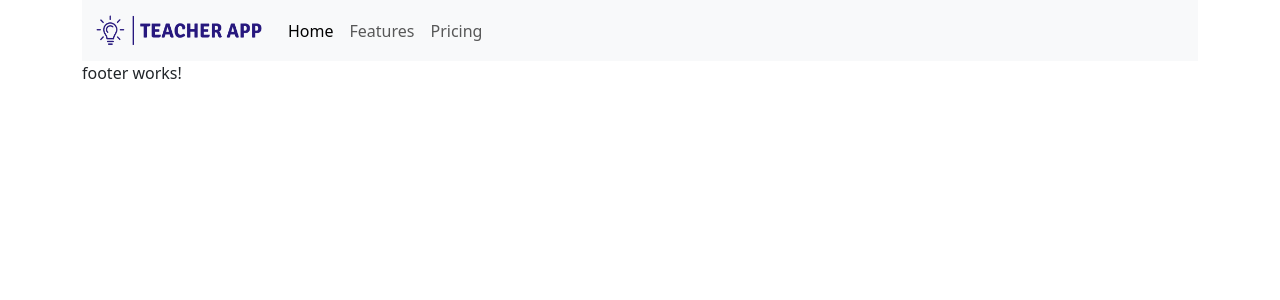
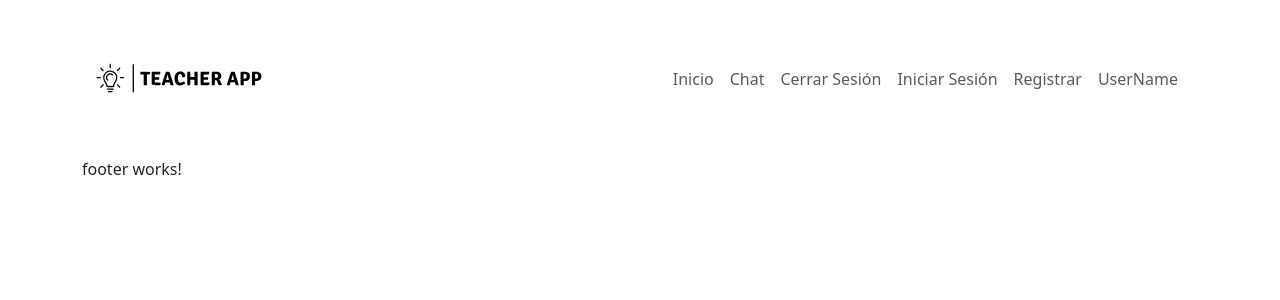
Before and after one commit to TFM-unir/TeacherApp-frontend, an Angular app: page / in a window 1280 px wide. Shown: the top 300 px of the page. Built offline with nearby package versions, Linux system fonts and the light colour scheme.

Commit message:
más navbar

```diff
--- a/src/app/shared/components/nav-bar/nav-bar.component.css
+++ b/src/app/shared/components/nav-bar/nav-bar.component.css
@@ -0,0 +1,4 @@
+.navbar-custom {
+    display: flex;
+    justify-content: space-between;
+}
--- a/src/app/shared/components/nav-bar/nav-bar.component.html
+++ b/src/app/shared/components/nav-bar/nav-bar.component.html
@@ -8,19 +8,22 @@
     </ul>
 </nav> -->
 
-<nav class="navbar navbar-expand-lg bg-body-tertiary">
+<nav class="navbar navbar-expand-lg navbar-custom mt-5 mb-5">
     <div class="container-fluid">
         <a class="navbar-brand" href="#">
-            <img src="../../../../assets/logo_TeacherAdmin.png" alt="" width="170" height="35">
+            <img src="../../../../assets/logo_TeacherAdmin.svg" alt="" width="170" height="35">
         </a>
       <button class="navbar-toggler" type="button" data-bs-toggle="collapse" data-bs-target="#navbarNavAltMarkup" aria-controls="navbarNavAltMarkup" aria-expanded="false" aria-label="Toggle navigation">
         <span class="navbar-toggler-icon"></span>
       </button>
       <div class="collapse navbar-collapse" id="navbarNavAltMarkup">
-        <div class="navbar-nav">
-          <a class="nav-link active" aria-current="page" href="#">Home</a>
-          <a class="nav-link" href="#">Features</a>
-          <a class="nav-link" href="#">Pricing</a>
+        <div class="navbar-nav ms-auto">
+          <a class="nav-link" aria-current="page" href="#">Inicio</a>
+          <a class="nav-link" href="#">Chat</a>
+          <a class="nav-link" href="#">Cerrar Sesión</a>
+          <a class="nav-link" href="#">Iniciar Sesión</a>
+          <a class="nav-link" href="#">Registrar</a>
+          <a class="nav-link" href="#">UserName</a>
           <!-- <a class="nav-link disabled" aria-disabled="true">Disabled</a> -->
         </div>
       </div>
--- a/src/app/shared/shared.module.ts
+++ b/src/app/shared/shared.module.ts
@@ -2,6 +2,7 @@ import { NgModule } from '@angular/core';
 import { CommonModule } from '@angular/common';
 import { NavBarComponent } from './components/nav-bar/nav-bar.component';
 import { FooterComponent } from './components/footer/footer.component';
+import { RouterModule } from '@angular/router';
 
 
 
@@ -11,7 +12,8 @@ import { FooterComponent } from './components/footer/footer.component';
     FooterComponent
   ],
   imports: [
-    CommonModule
+    CommonModule,
+    RouterModule
   ],
   exports: [
     NavBarComponent,
```
